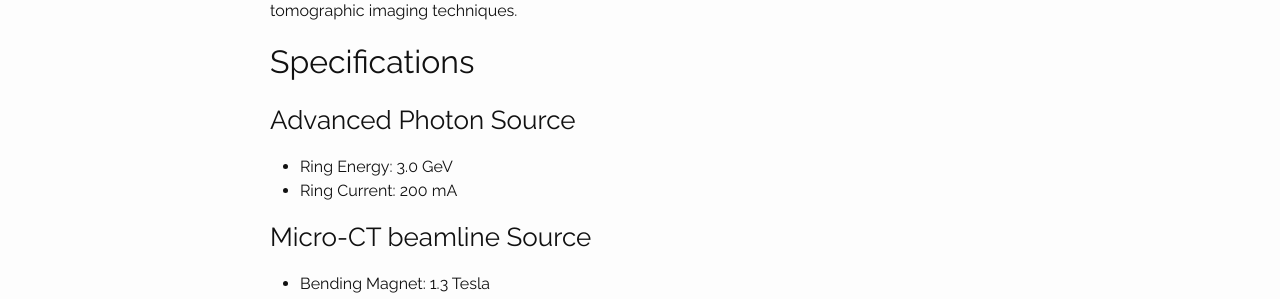
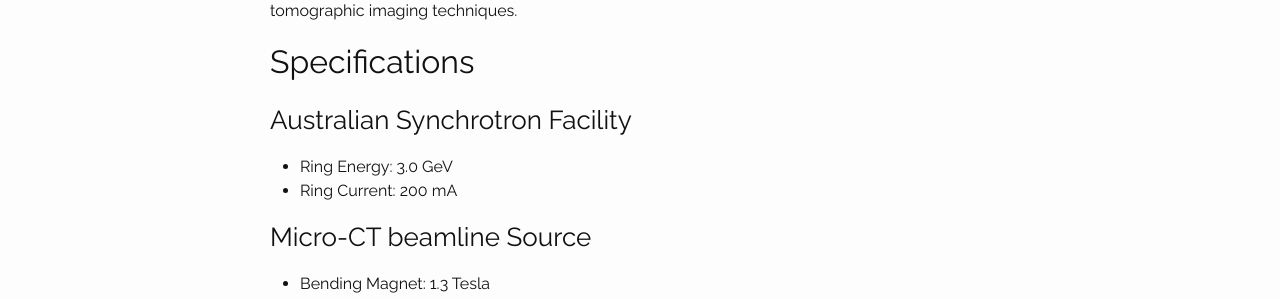
Before and after one commit to tomopedia/tomopedia.github.io, a Jekyll site: the page built from instruments/australian_mct.md, in a window 1280 px wide. Shown: the part 189-488 px from the top of the page. Built offline with Jekyll 4.4.1, drawn with Linux system fonts in a browser that asks for light colours.

Commit message:
fixed error

```diff
--- a/instruments/australian_mct.md
+++ b/instruments/australian_mct.md
@@ -8,7 +8,7 @@ The Micro-CT beamline at the [Australian Synchrotron Facility](https://www.ansto
 
 ## Specifications
 
-### Advanced Photon Source
+### Australian Synchrotron Facility
 
 * Ring Energy: 3.0 GeV
 * Ring Current: 200 mA
```
